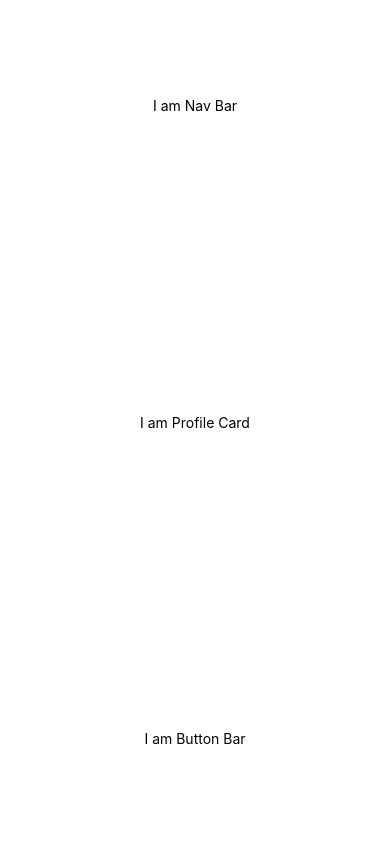
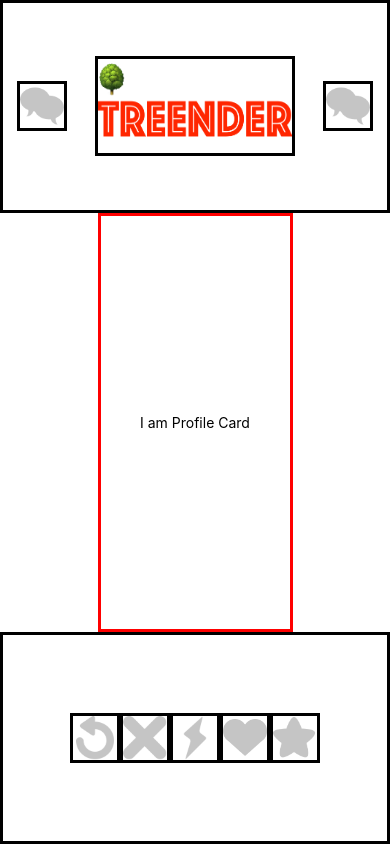
Before and after one commit to liljimmyk99/HCDD340-Assignment2-Tender, a React Native app: screen / in a window 390 px wide. Built offline with nearby package versions, Linux system fonts and the light colour scheme.

Commit message:
inital nav bar and button bar works

```diff
--- a/App.js
+++ b/App.js
@@ -3,6 +3,9 @@ import {
   StyleSheet,
   Text,
   View,
+  Image,
+  Platform,
+  Dimensions
 } from 'react-native';
 import { Images, Profiles } from './App/Themes';
 
@@ -10,47 +13,102 @@ import { Images, Profiles } from './App/Themes';
 export default function App() {
   return (
     <View style={styles.container}>
-
       <View style={styles.navigationBar}>
-        <Text>I am Nav Bar</Text>
+        <View>
+        <Image style={styles.chat} source={Images.chat} />
+        </View>
+        <View>
+          <Image style={styles.logo} source={Images.logo} />
+        </View>
+        <View>
+          <Image style={styles.chat} source={Images.chat} />
+        </View>
       </View>
-
       <View style={styles.profileCard}>
         <Text>I am Profile Card</Text>
       </View>
-
       <View style={styles.buttonContainer}>
-        <Text>I am Button Bar</Text>
+        <View>
+          <Image style={styles.chat} source={Images.rewind} />
+        </View>
+        <View>
+          <Image style={styles.chat} source={Images.nope} />
+        </View>
+        <View>
+          <Image style={styles.chat} source={Images.boost} />
+        </View>
+        <View>
+          <Image style={styles.chat} source={Images.like} />
+        </View>
+        <View>
+          <Image style={styles.chat} source={Images.superLike} />
+        </View>
       </View>
-
-
     </View>
   );
 }
-
+const window = Dimensions.get("window")
 const styles = StyleSheet.create({
   container: {
     flex: 1,
     flexDirection: 'column',
     alignItems: 'center',
-    justifyContent: 'center',
+    justifyContent: 'space-around',
+    backgroundColor: "white"
   },
   navigationBar: {
     flex: 1,
     flexDirection: 'row',
     alignItems: 'center',
-    justifyContent: 'center',
+    width: "100%",
+    borderWidth: 3,
+    justifyContent: 'space-around',
+    ...Platform.select({
+      ios: {
+       height: 44
+      },
+      andriod: {
+        height: 56
+      },
+      default: {
+        height: 50
+      },
+    })
   },
   profileCard: {
     flex: 2,
     flexDirection: 'row',
     alignItems: 'center',
     justifyContent: 'center',
+    borderWidth: 3,
+    borderColor: 'red',
+    width:"50%",
   },
   buttonContainer: {
     flex: 1,
     flexDirection: 'row',
     alignItems: 'center',
     justifyContent: 'center',
-  }
+    width: "100%",
+    borderWidth: 3,
+  },
+  logo: {
+    //Set Width and Height equal to percent
+    height: 100,
+    width: 200,
+    resizeMode: "stretch",
+    flex: 3,
+    borderWidth: 3,
+    //borderRadius: 20 * 0.5,
+    //borderWidth: 1,
+  },
+  chat: {
+    //set Width and Heigh equal to percents
+    flex: 1,
+    height: 50,
+    width: 50,
+    tintColor: "#C5C5C5",
+    borderWidth: 3,
+    resizeMode: "contain"
+  },
 })
```
